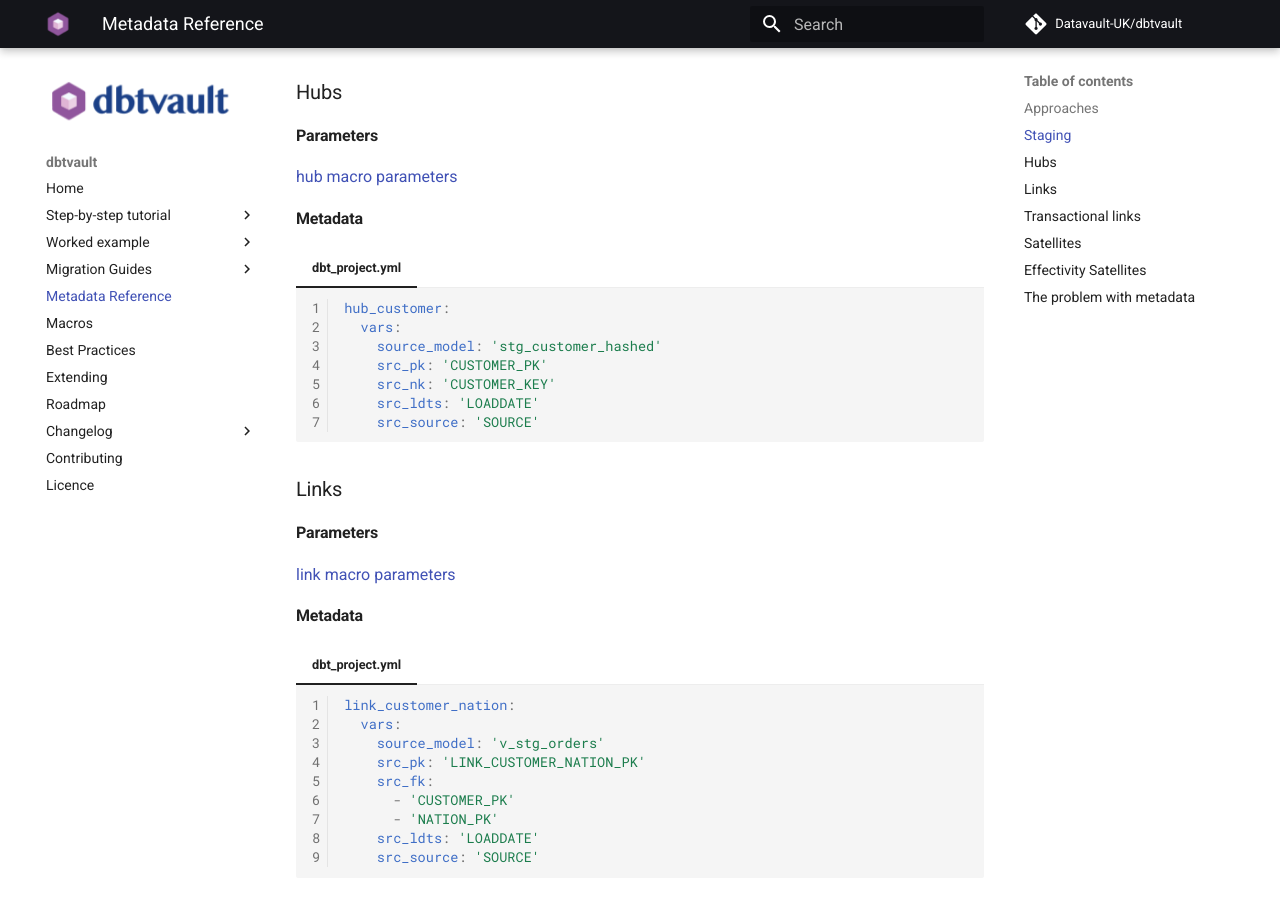
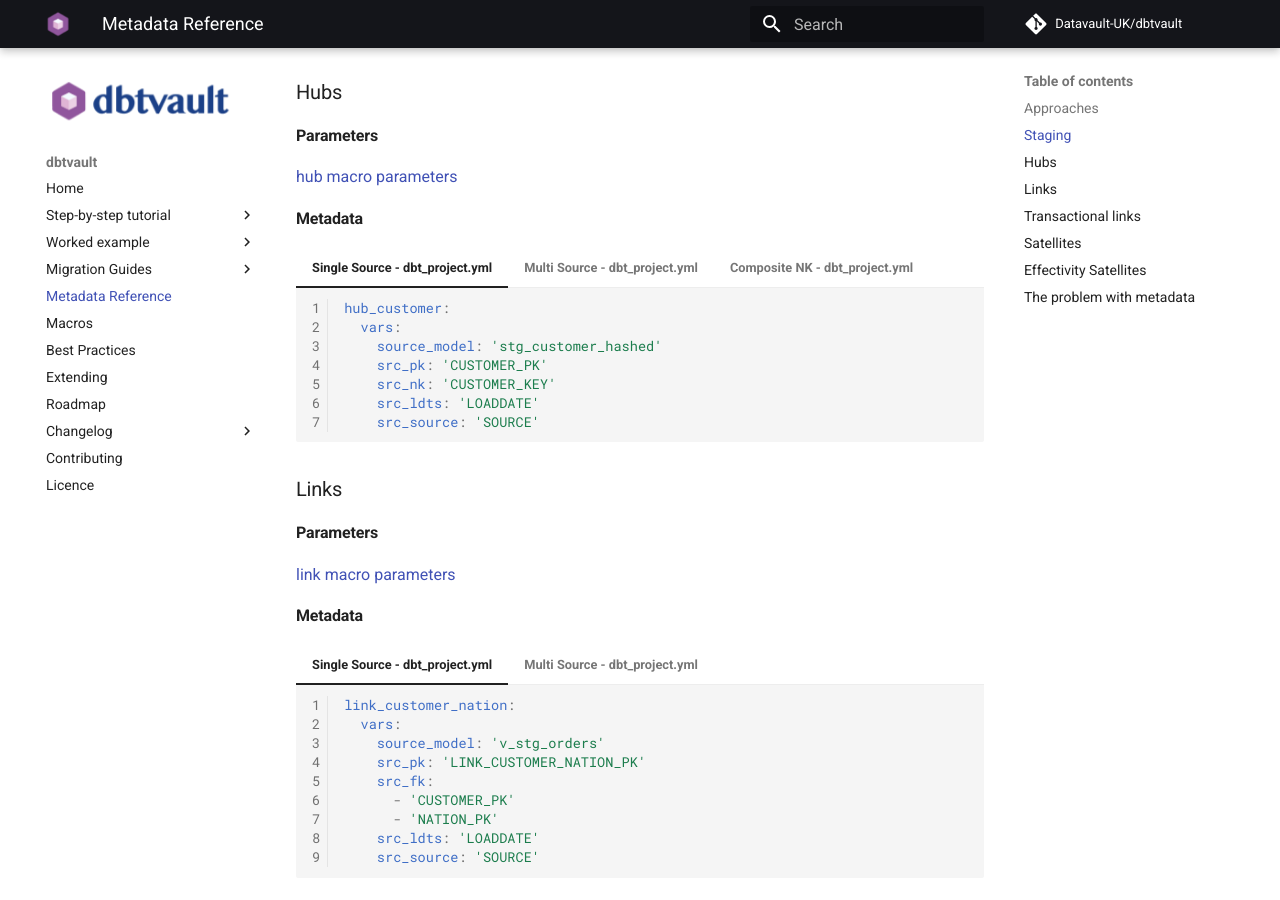
Before and after one commit to Datavault-UK/automate-dv-docs, an MkDocs documentation site: the page built from docs/metadata.md, in a window 1280 px wide and 900 px high, scrolled down 2037 px. Built offline with MkDocs 1.6.1 and Material for MkDocs 9.7.7, drawn with Linux system fonts in a browser that asks for light colours; comment, search, counter and statistics services are not loaded.

Commit message:
Added multi-nk and multi-source metadata examples for hub+link

````diff
--- a/docs/metadata.md
+++ b/docs/metadata.md
@@ -138,13 +138,39 @@
 
 #### Metadata
 
-=== "dbt_project.yml"
+=== "Single Source - dbt_project.yml"
     ```yaml
     hub_customer:
       vars:
         source_model: 'stg_customer_hashed'
         src_pk: 'CUSTOMER_PK'
         src_nk: 'CUSTOMER_KEY'
+        src_ldts: 'LOADDATE'
+        src_source: 'SOURCE'
+    ```
+
+=== "Multi Source - dbt_project.yml"
+    ```yaml
+    hub_customer:
+      vars:
+        source_model:
+          - 'stg_web_customer_hashed'
+          - 'stg_crm_customer_hashed'
+        src_pk: 'CUSTOMER_PK'
+        src_nk: 'CUSTOMER_KEY'
+        src_ldts: 'LOADDATE'
+        src_source: 'SOURCE'
+    ```
+
+=== "Composite NK - dbt_project.yml"
+    ```yaml
+    hub_customer:
+      vars:
+        source_model: 'stg_customer_hashed'
+        src_pk: 'CUSTOMER_PK'
+        src_nk:
+          - 'CUSTOMER_KEY'
+          - 'CUSTOMER_DOB'
         src_ldts: 'LOADDATE'
         src_source: 'SOURCE'
     ```
@@ -157,7 +183,7 @@
 
 #### Metadata
 
-=== "dbt_project.yml"
+=== "Single Source - dbt_project.yml"
     ```yaml
     link_customer_nation:
       vars:
@@ -169,6 +195,22 @@
         src_ldts: 'LOADDATE'
         src_source: 'SOURCE'
     ```
+
+=== "Multi Source - dbt_project.yml"
+    ```yaml
+    link_customer_nation:
+      vars:
+        source_model:
+          - 'v_stg_orders'
+          - 'v_stg_transactions'
+        src_pk: 'LINK_CUSTOMER_NATION_PK'
+        src_fk:
+          - 'CUSTOMER_PK'
+          - 'NATION_PK'
+        src_ldts: 'LOADDATE'
+        src_source: 'SOURCE'
+    ```
+
 ### Transactional links
 ###### (also known as non-historised links)
 
@@ -245,7 +287,7 @@
         ```
 
 Hashdiff aliasing allows you to set an alias for the `HASHDIFF` column.
-[Read more](migration_guides/migrating_v0.5_v0.6.md#hashdiff-aliasing)
+[Read more](best_practices.md#hashdiff-aliasing)
 
 ### Effectivity Satellites
 
````
Also changed, not shown: docs/best_practices.md (+5 -5 lines).
